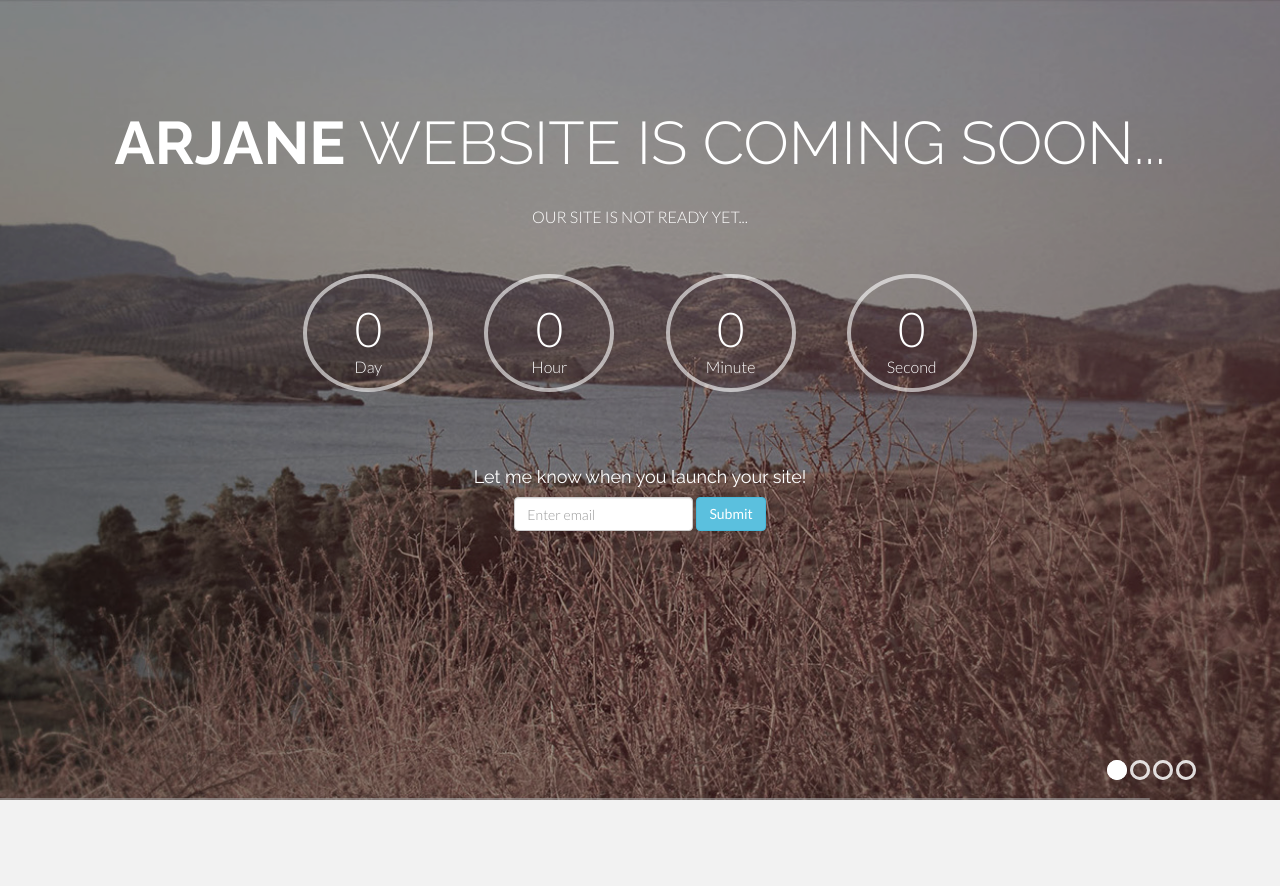
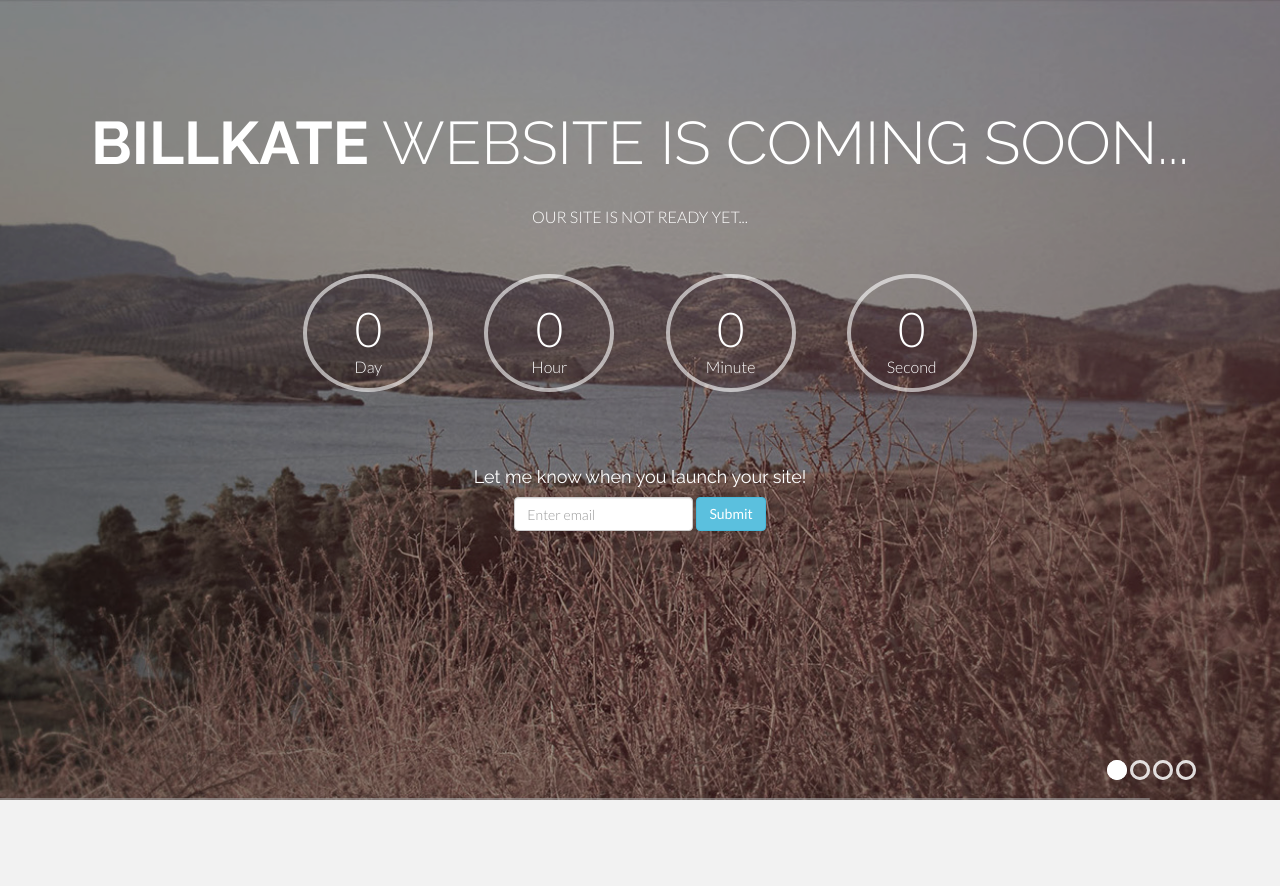
Before and after one commit to arjane/personalsite, a PHP site: page / in a window 1280 px wide. Shown: the top 886 px of the page. Run offline with PHP 8.4, Linux system fonts and the light colour scheme; some libraries are stand-ins or nearby versions.

Commit message:
Update index.php

```diff
--- a/index.php
+++ b/index.php
@@ -35,7 +35,7 @@
         <div class="container">
             <header>
                 <!-- HEADLINE -->
-                <h1 data-animated="GoIn"><b>Arjane</b> website is coming soon...</h1>
+                <h1 data-animated="GoIn"><b>BILLKATE</b> website is coming soon...</h1>
             </header>
             <!-- START TIMER -->
             <div id="timer" data-animated="FadeIn">
```
